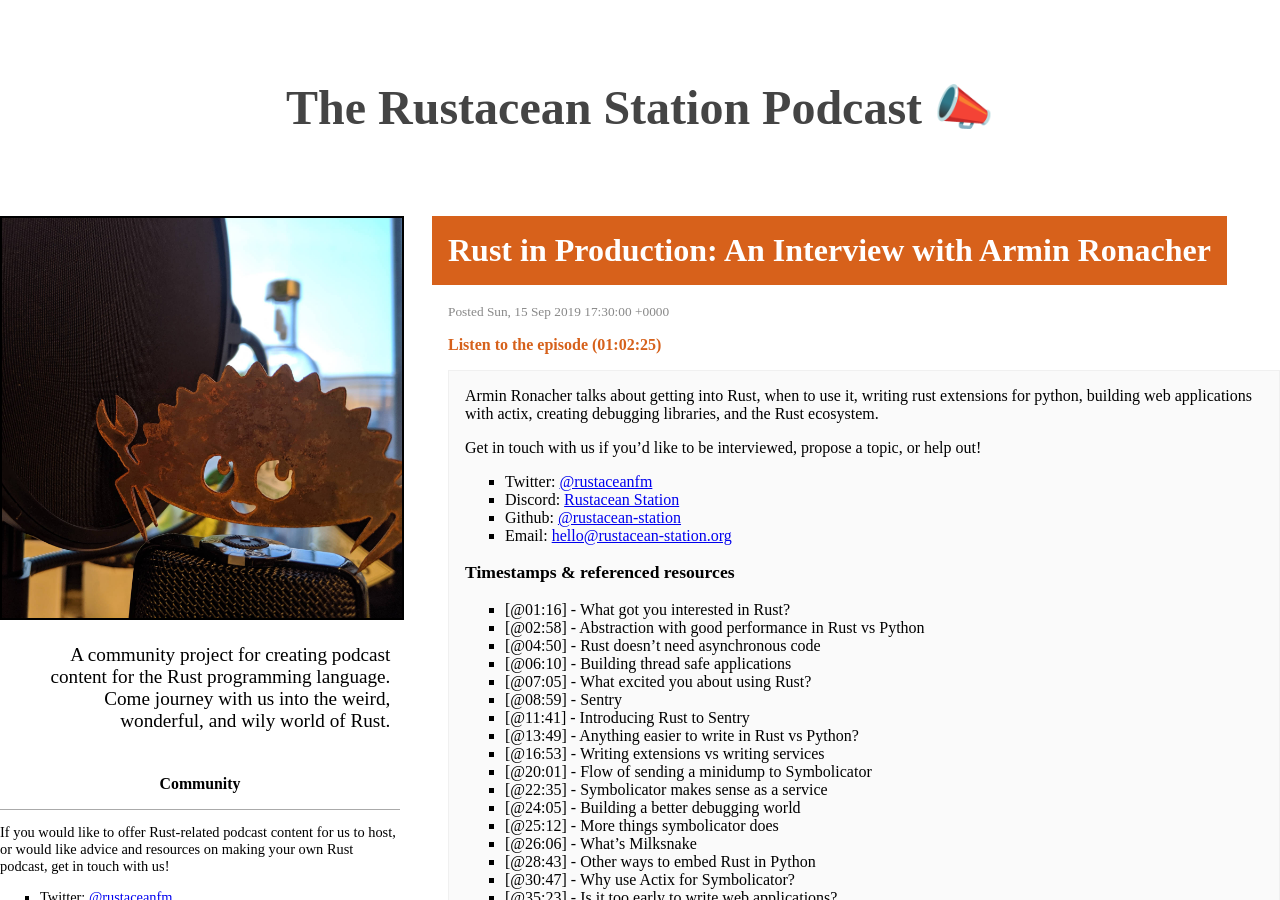
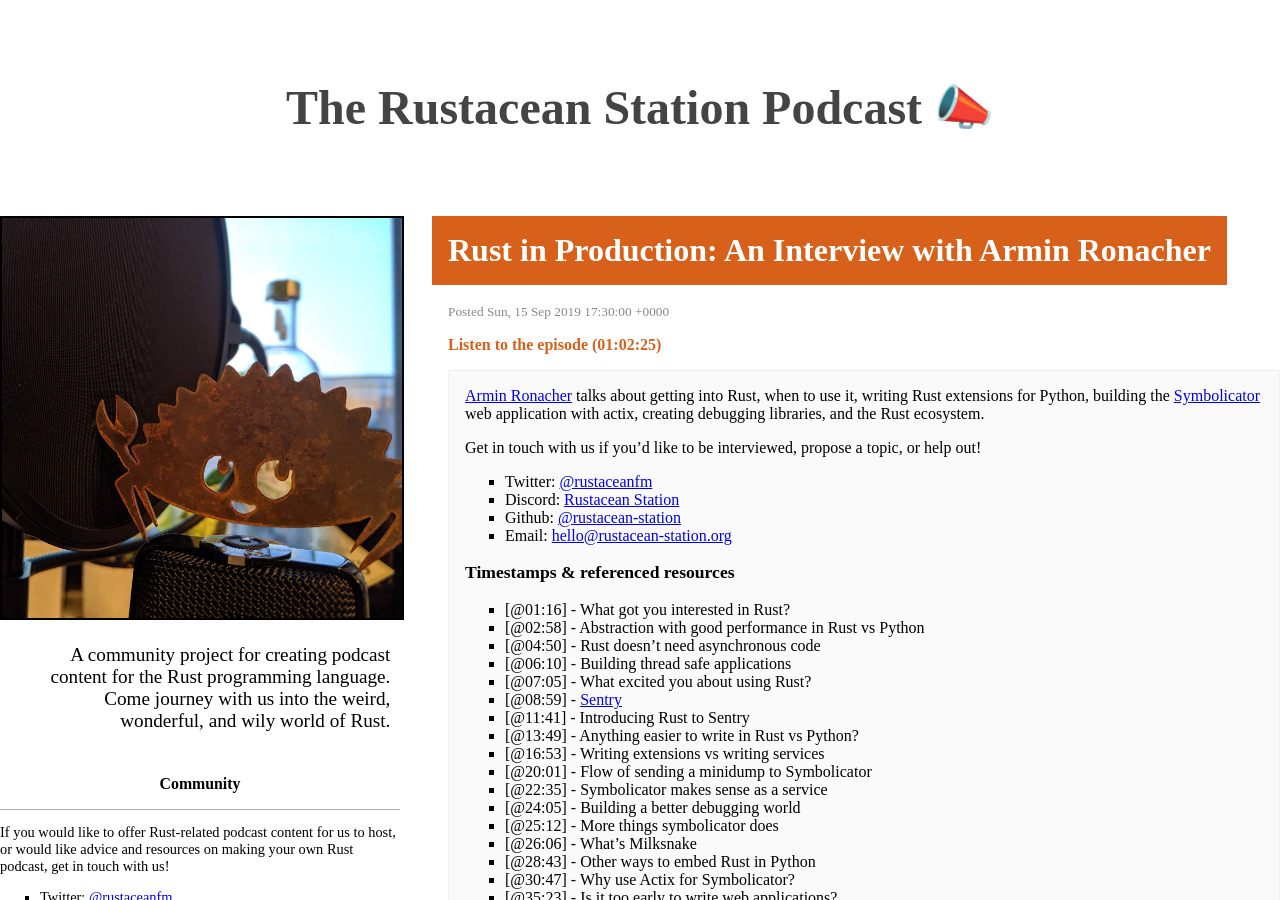
Before and after one commit to rustacean-station/rustacean-station.org, a Jekyll site: the page built from _episodes/004-rust-in-production-armin-ronacher.md, in a window 1280 px wide and 900 px high. Built offline with Jekyll 4.4.1, drawn with Linux system fonts in a browser that asks for light colours.

Commit message:
Add links and other minor adjustments

```diff
--- a/_episodes/004-rust-in-production-armin-ronacher.md
+++ b/_episodes/004-rust-in-production-armin-ronacher.md
@@ -10,7 +10,7 @@
 layout: episode
 ---
 
-Armin Ronacher talks about getting into Rust, when to use it, writing rust extensions for python, building web applications with actix, creating debugging libraries, and the Rust ecosystem.
+[Armin Ronacher](https://twitter.com/mitsuhiko) talks about getting into Rust, when to use it, writing Rust extensions for Python, building the [Symbolicator](https://github.com/getsentry/symbolicator) web application with actix, creating debugging libraries, and the Rust ecosystem.
 
 Get in touch with us if you'd like to be interviewed, propose a topic, or help out!
 
@@ -26,7 +26,7 @@
 * [@04:50] - Rust doesn't need asynchronous code
 * [@06:10] - Building thread safe applications
 * [@07:05] - What excited you about using Rust?
-* [@08:59] - Sentry
+* [@08:59] - [Sentry](https://sentry.io/welcome/)
 * [@11:41] - Introducing Rust to Sentry
 * [@13:49] - Anything easier to write in Rust vs Python?
 * [@16:53] - Writing extensions vs writing services
```
